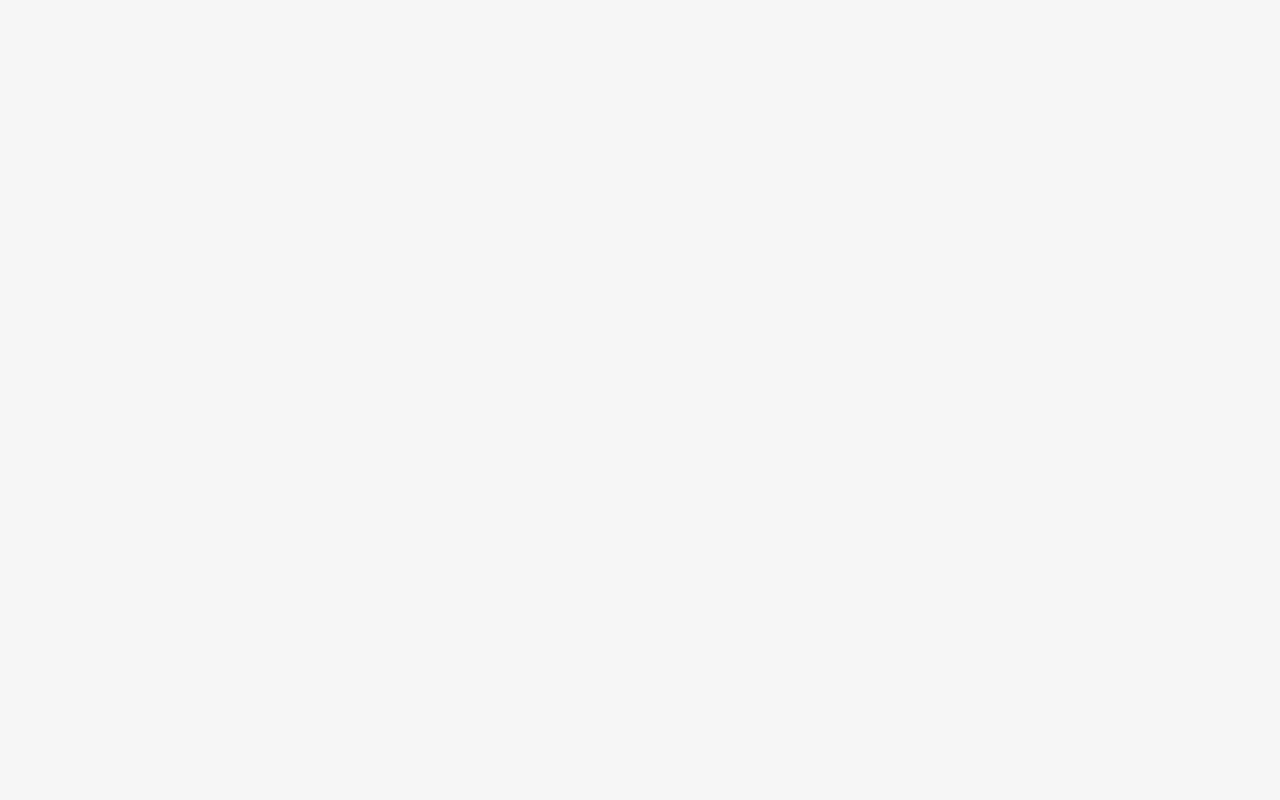
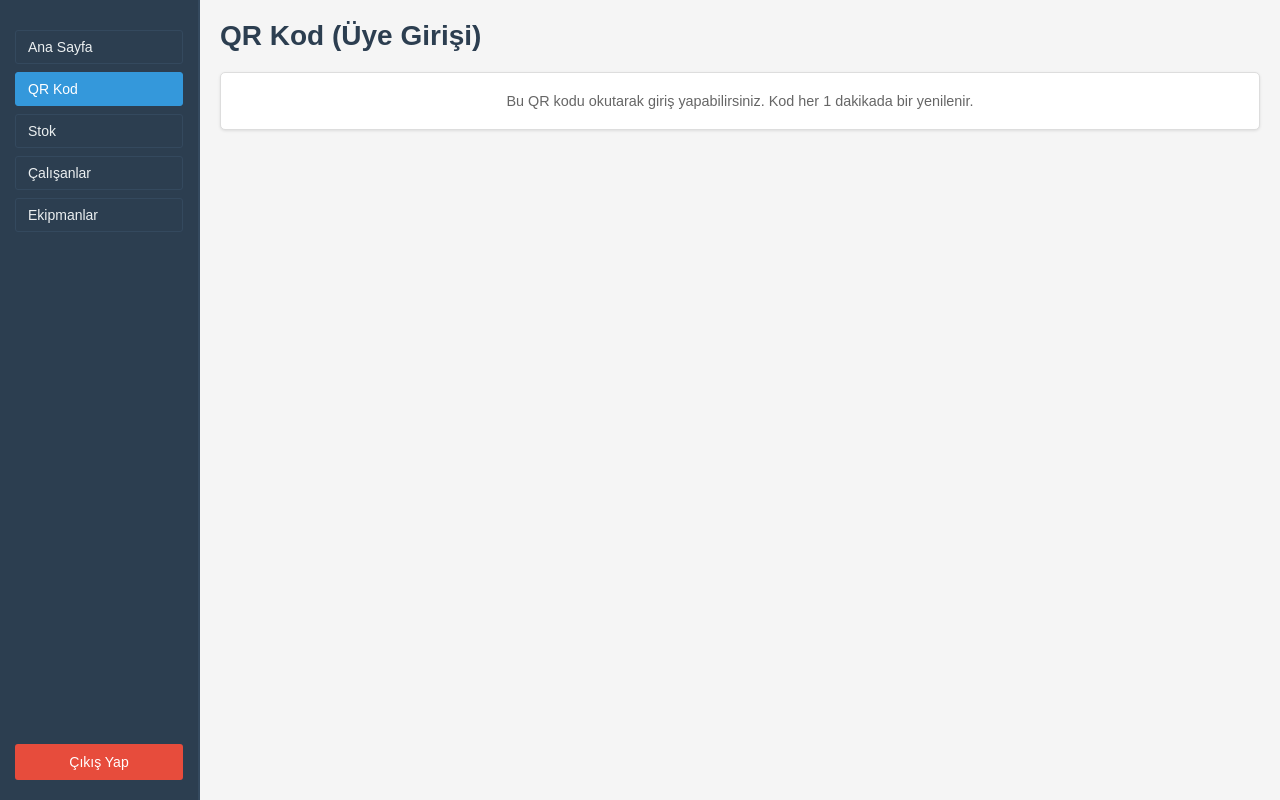
Before and after one commit to Emirhanfiliz/Fitness, a React (Vite) app in the folder frontend/: page /qr-kod in a window 1280 px wide. Before the commit this address had no page. Built offline with nearby package versions, Linux system fonts and the light colour scheme; no server answers; sample sign-in values are in the browser's storage.

Commit message:
qr sayfa taşıma

```diff
--- a/frontend/src/App.tsx
+++ b/frontend/src/App.tsx
@@ -2,6 +2,7 @@ import { useState } from "react";
 import { BrowserRouter, Routes, Route, Navigate } from "react-router-dom";
 import { GirisSayfasi } from "./pages/GirisSayfasi";
 import { QrGirisSayfasi } from "./pages/QrGirisSayfasi";
+import { QrKodSayfasi } from "./pages/QrKodSayfasi";
 import { AnaLayout } from "./components/Layout";
 import { AnaSayfa } from "./pages/AnaSayfa";
 import { StokSayfasi } from "./pages/StokSayfasi";
@@ -51,6 +52,7 @@ export function App() {
         >
           <Route index element={<Navigate to="/anasayfa" replace />} />
           <Route path="anasayfa" element={<AnaSayfa />} />
+          <Route path="qr-kod" element={<QrKodSayfasi />} />
           <Route path="stok" element={<StokSayfasi />} />
           <Route path="calisanlar" element={<CalisanlarSayfasi />} />
           <Route path="ekipmanlar" element={<EkipmanlarSayfasi />} />
--- a/frontend/src/components/Layout.tsx
+++ b/frontend/src/components/Layout.tsx
@@ -21,6 +21,16 @@ export function AnaLayout({ onLogout }: AnaLayoutProps) {
               }
             >
               Ana Sayfa
+            </Link>
+            <Link
+              to="/qr-kod"
+              className={
+                location.pathname === "/qr-kod"
+                  ? "nav-btn active"
+                  : "nav-btn"
+              }
+            >
+              QR Kod
             </Link>
             <Link
               to="/stok"
--- a/frontend/src/pages/AnaSayfa.tsx
+++ b/frontend/src/pages/AnaSayfa.tsx
@@ -1,11 +1,9 @@
 import { useEffect, useState } from "react";
-import { QRCodeSVG } from "qrcode.react";
 import {
   fetchDashboard,
   fetchMembers,
   createMember,
   deleteMember,
-  getQrToken,
 } from "../api";
 
 type AnaSayfaVerisi = {
@@ -28,7 +26,6 @@ export function AnaSayfa() {
     password: "",
     durationMonths: 1,
   });
-  const [qrCodeUrl, setQrCodeUrl] = useState<string>("");
 
   useEffect(() => {
     if (!token) return;
@@ -45,25 +42,6 @@ export function AnaSayfa() {
       }
     })();
   }, [token]);
-
-  // QR kod token'ını her 1 dakikada bir yenile
-  useEffect(() => {
-    async function updateQrCode() {
-      try {
-        const { token: qrToken } = await getQrToken();
-        const baseUrl = window.location.origin;
-        const qrUrl = `${baseUrl}/qr-giris?token=${qrToken}`;
-        setQrCodeUrl(qrUrl);
-      } catch (e: any) {
-        console.error("QR kod alınamadı:", e);
-      }
-    }
-
-    updateQrCode();
-    const interval = setInterval(updateQrCode, 60000); // Her 1 dakikada bir
-
-    return () => clearInterval(interval);
-  }, []);
 
   async function uyeOlustur(e: React.FormEvent) {
     e.preventDefault();
@@ -113,20 +91,6 @@ export function AnaSayfa() {
               <p>%{anaSayfaVerisi.occupancyRate}</p>
             </div>
           </div>
-
-          <section className="section">
-            <h2>QR Kod (Üye Girişi)</h2>
-            <div style={{ display: "flex", flexDirection: "column", alignItems: "center", gap: "1rem" }}>
-              {qrCodeUrl && (
-                <div style={{ padding: "1rem", backgroundColor: "white", borderRadius: "8px", display: "inline-block" }}>
-                  <QRCodeSVG value={qrCodeUrl} size={256} />
-                </div>
-              )}
-              <p style={{ fontSize: "0.9rem", color: "#666" }}>
-                Bu QR kodu okutarak giriş yapabilirsiniz. Kod her 1 dakikada bir yenilenir.
-              </p>
-            </div>
-          </section>
 
           <section className="section">
             <h2>Aylık Üye Grafiği</h2>
--- /dev/null
+++ b/frontend/src/pages/QrKodSayfasi.tsx
@@ -0,0 +1,59 @@
+import { useEffect, useState } from "react";
+import { QRCodeSVG } from "qrcode.react";
+import { getQrToken } from "../api";
+
+export function QrKodSayfasi() {
+  const [qrCodeUrl, setQrCodeUrl] = useState<string>("");
+
+  // QR kod token'ını her 1 dakikada bir yenile
+  useEffect(() => {
+    async function updateQrCode() {
+      try {
+        const { token: qrToken } = await getQrToken();
+        const baseUrl = window.location.origin;
+        const qrUrl = `${baseUrl}/qr-giris?token=${qrToken}`;
+        setQrCodeUrl(qrUrl);
+      } catch (e) {
+        console.error("QR kod alınamadı:", e);
+      }
+    }
+
+    updateQrCode();
+    const interval = setInterval(updateQrCode, 60000); // Her 1 dakikada bir
+
+    return () => clearInterval(interval);
+  }, []);
+
+  return (
+    <>
+      <h1>QR Kod (Üye Girişi)</h1>
+      <section className="section">
+        <div
+          style={{
+            display: "flex",
+            flexDirection: "column",
+            alignItems: "center",
+            gap: "1rem",
+          }}
+        >
+          {qrCodeUrl && (
+            <div
+              style={{
+                padding: "1rem",
+                backgroundColor: "white",
+                borderRadius: "8px",
+                display: "inline-block",
+              }}
+            >
+              <QRCodeSVG value={qrCodeUrl} size={256} />
+            </div>
+          )}
+          <p style={{ fontSize: "0.9rem", color: "#666" }}>
+            Bu QR kodu okutarak giriş yapabilirsiniz. Kod her 1 dakikada bir
+            yenilenir.
+          </p>
+        </div>
+      </section>
+    </>
+  );
+}
```
